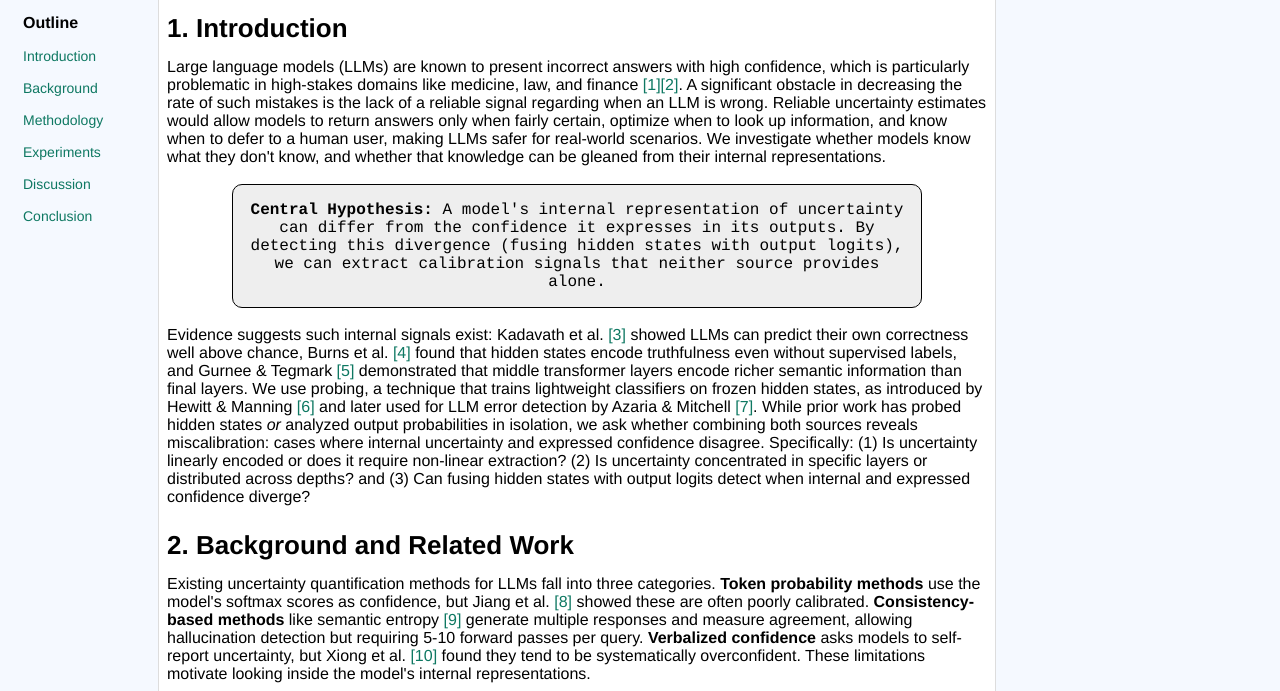
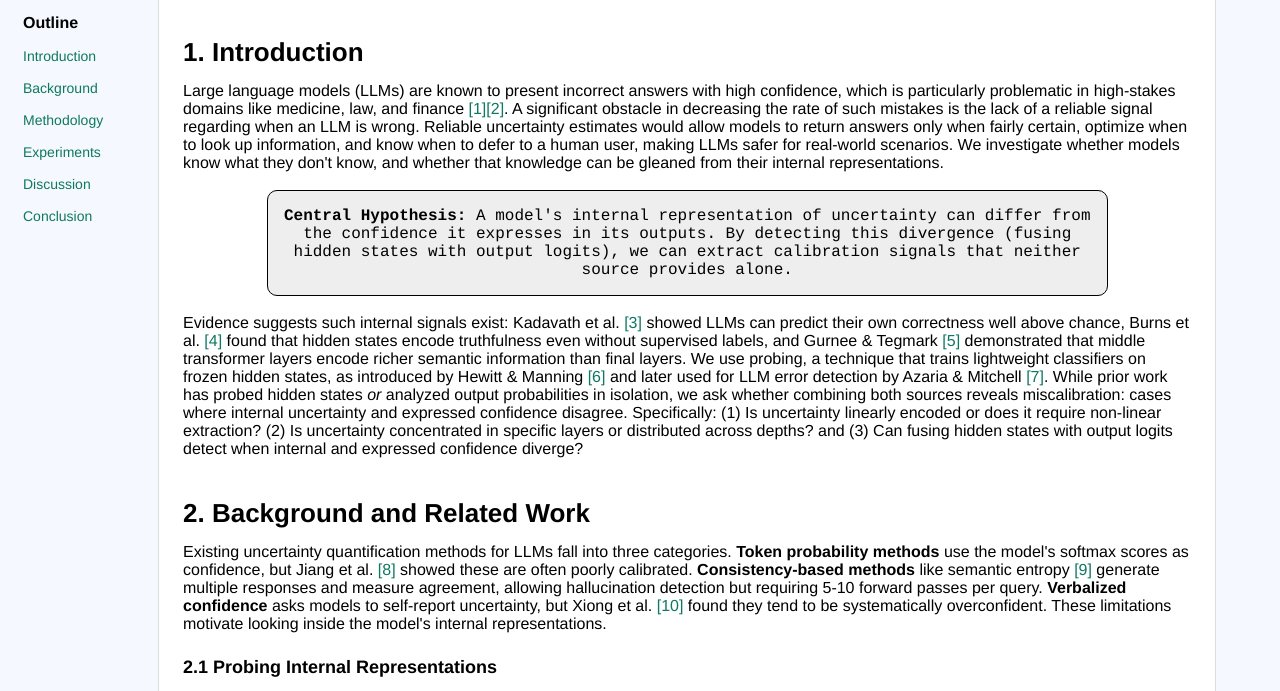
Before and after one commit to joshcliu/deep-learning, a plain HTML site: page blog/index.html in a window 1280 px wide. Shown: the part 146-837 px from the top of the page. Drawn offline with nearby package versions, Linux system fonts and the light colour scheme.

Commit message:
Update index.html

```diff
--- a/blog/index.html
+++ b/blog/index.html
@@ -30,17 +30,17 @@ MathJax = {
 		align-items: center;
 	}
 	.main-content-block {
-		width: 70%;
-    max-width: 1100px;
+		width: 85%;
+		max-width: 1200px;
 		background-color: #fff;
 		border-left: 1px solid #DDD;
 		border-right: 1px solid #DDD;
-		padding: 8px 8px 8px 8px;
+		padding: 16px 24px;
 		font-family: "HelveticaNeue-Light", "Helvetica Neue Light", "Helvetica Neue", Helvetica, Arial, "Lucida Grande", sans-serif;
 	}
 	.margin-left-block {
 			font-size: 14px;
-			width: 15%;
+			width: 12%;
 			max-width: 130px;
 			position: relative;
 			margin-left: 10px;
@@ -51,8 +51,8 @@ MathJax = {
 	.margin-right-block {
 			font-family: "HelveticaNeue-Light", "Helvetica Neue Light", "Helvetica Neue", Helvetica, Arial, "Lucida Grande", sans-serif;
 			font-size: 14px;
-			width: 25%;
-			max-width: 256px;
+			width: 3%;
+			max-width: 50px;
 			position: relative;
 			text-align: left;
 			padding: 10px;
```
